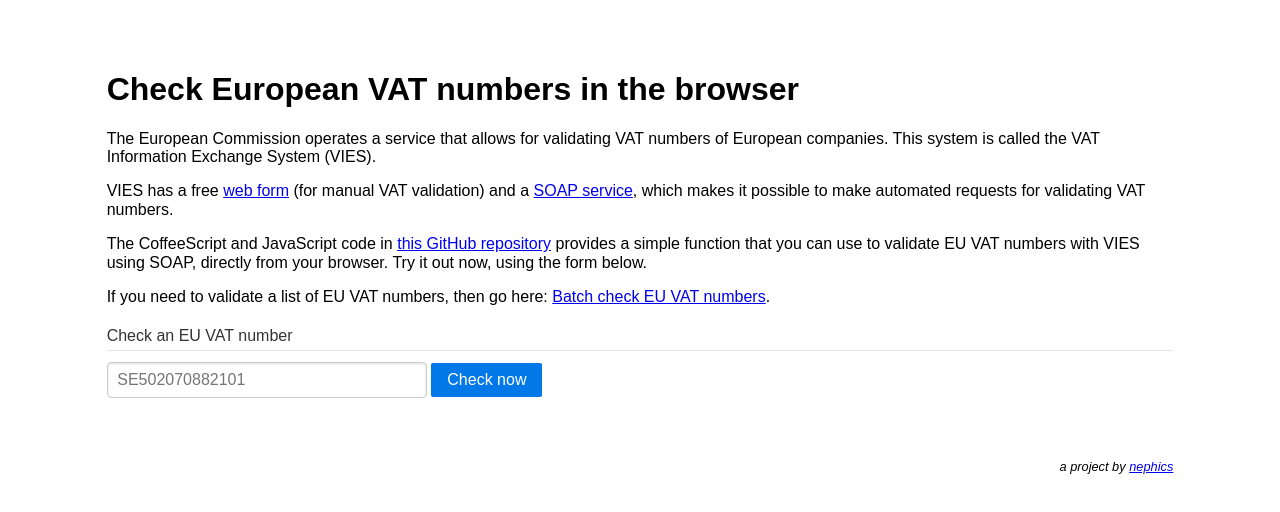
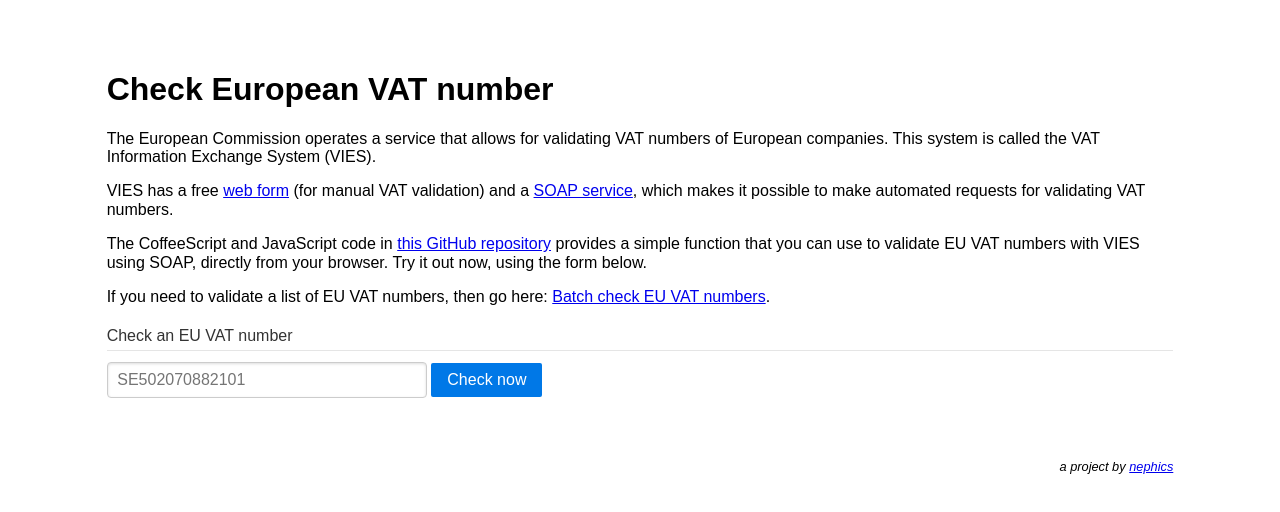
Before and after one commit to nephics/euvat-direct, a plain HTML site: page index.html in a window 1280 px wide. Drawn offline with nearby package versions, Linux system fonts and the light colour scheme.

Commit message:
gh pages header/title updates

```diff
--- a/index.html
+++ b/index.html
@@ -3,7 +3,7 @@
 <head>
   <meta charset="utf-8">
   <meta name="viewport" content="width=device-width, initial-scale=1.0">
-  <title>Check EU VAT numbers in the browser</title>
+  <title>Check EU VAT number</title>
   <link rel="stylesheet" href="https://cdnjs.cloudflare.com/ajax/libs/pure/2.0.5/pure-min.css">
 </head>
 
@@ -11,7 +11,7 @@
   <div class="pure-g" style="margin-top: 50px">
     <div class="pure-u-2-24"></div>
     <div class="pure-u-20-24">
-      <h1>Check European VAT numbers in the browser</h1>
+      <h1>Check European VAT number</h1>
 
       <p>The European Commission operates a service that allows for validating VAT numbers of European companies. This system is called the VAT Information Exchange System (VIES).
 
```
